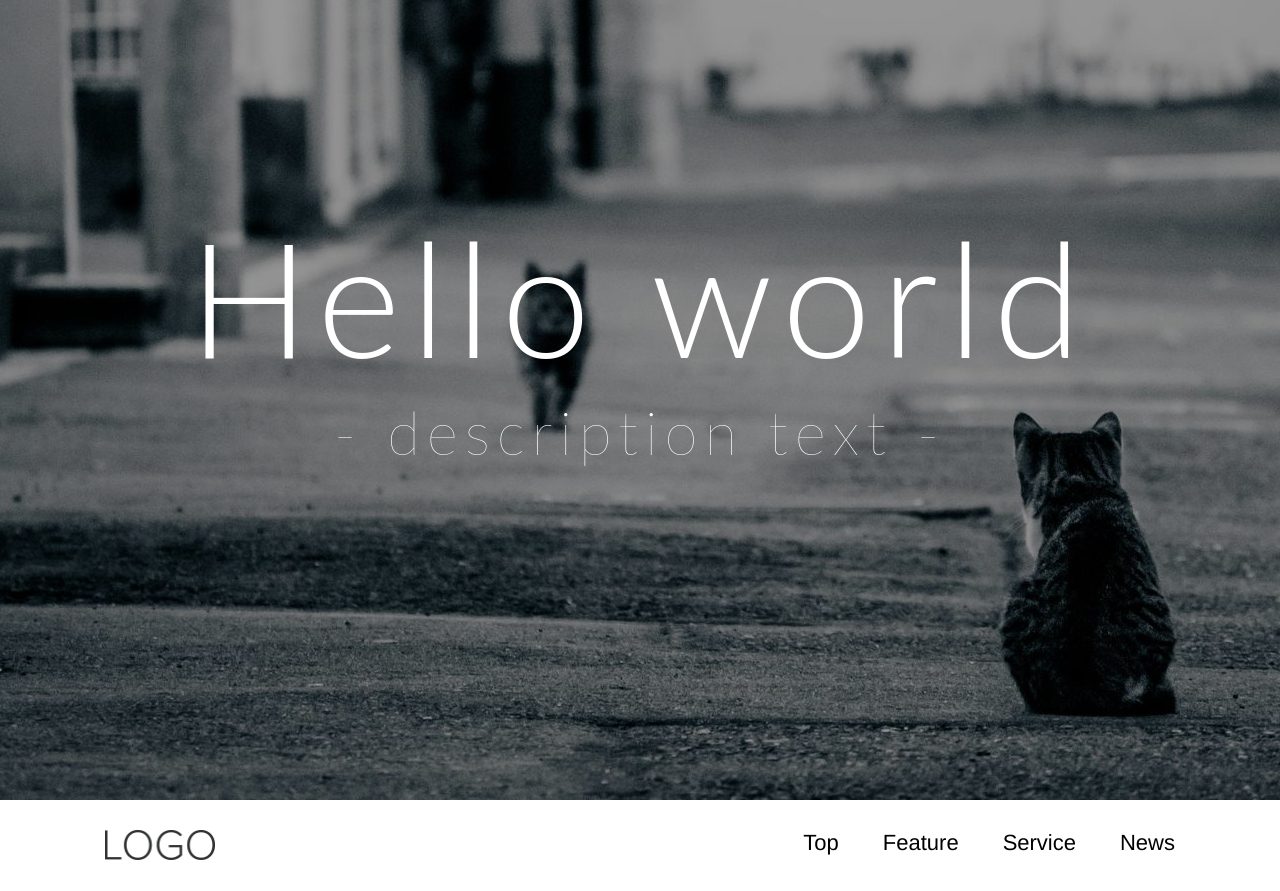
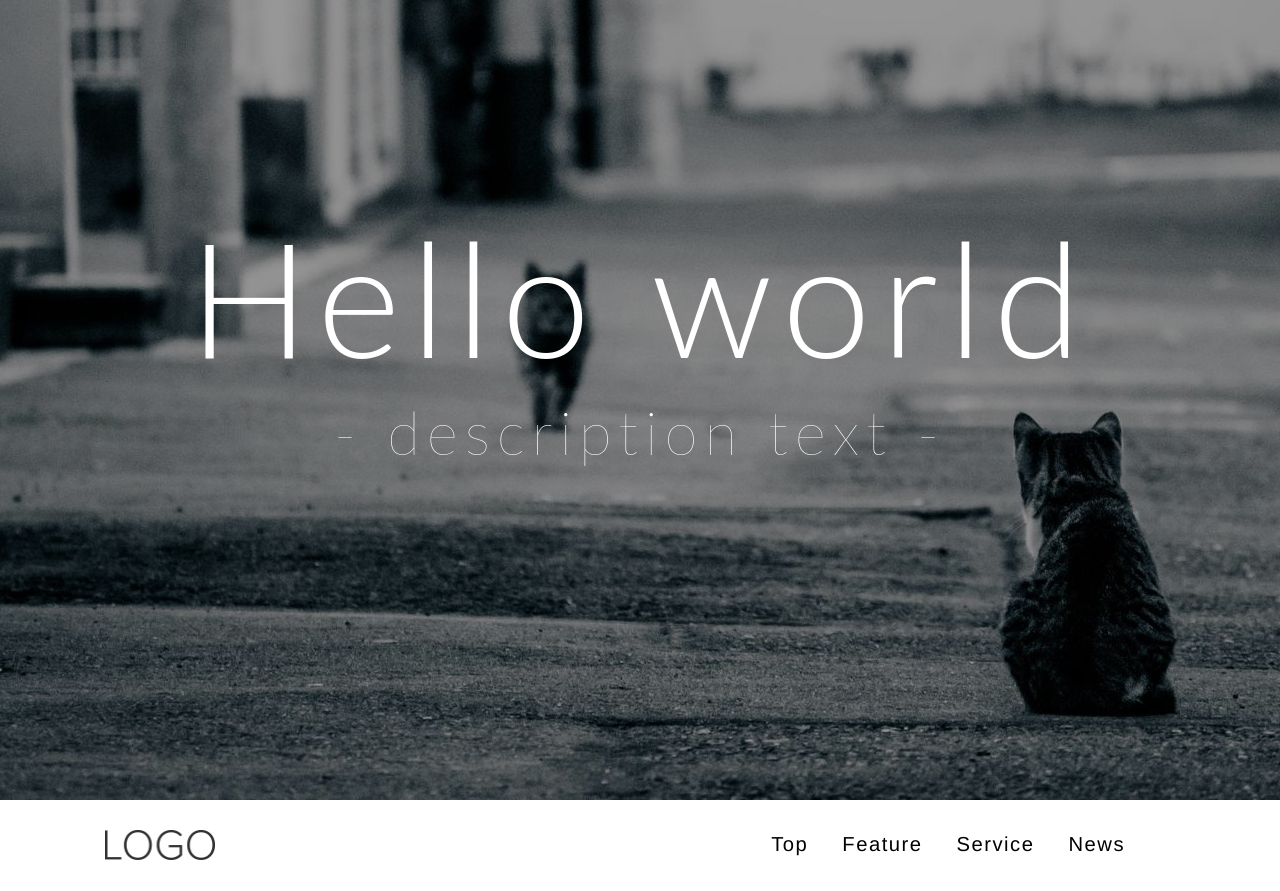
Before and after one commit to SaikaFujiwara/assignment-2, a plain HTML site: page index.html in a window 1280 px wide. Shown: the top 891 px of the page. Drawn offline with Linux system fonts and the light colour scheme.

Commit message:
changed css for nav bar

```diff
--- a/index.html
+++ b/index.html
@@ -156,6 +156,6 @@
         <a href="#"><img src="./images/googleicon.png" class="sns-icon"></a>
       </div>
      </div>
-    </footer> -->
+    </footer>
   </body>
 </html>
--- a/style.css
+++ b/style.css
@@ -57,14 +57,15 @@ header {
 }
 
 .navbar-list {
-	margin: 30px 0;
+	margin: 33px 50px;
 	float: right;
 }
 
 .nav-list-item {
-	margin-left: 40px;
-	font-size: 22px;
+	margin-left: 30px;
+	font-size: 20.23px;
 	font-family: Helvetica;
+	letter-spacing: 1.5px;
 }
 
 ul {
```
